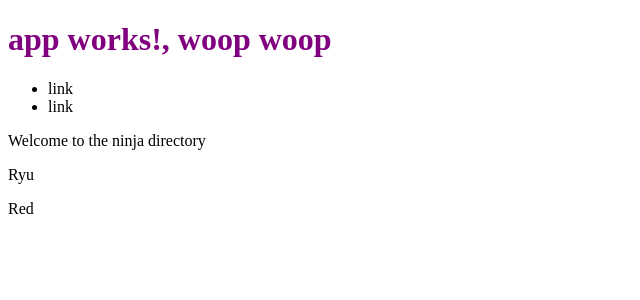
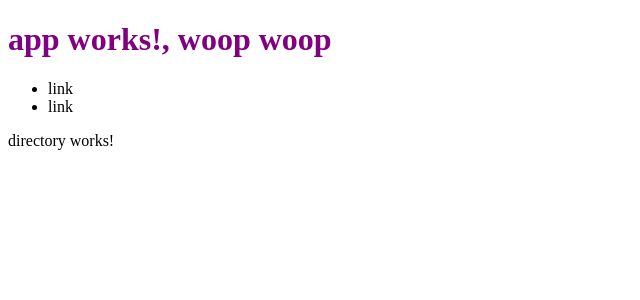
Before and after one commit to amnotafraid/ninja-directory, an Angular app: page /directory in a window 1280 px wide. Shown: the top 300 px of the page, without its empty margins (0-640 px from the left). Built offline with nearby package versions, Linux system fonts and the light colour scheme.

Commit message:
Lesson 16

```diff
--- a/src/app/app.component.html
+++ b/src/app/app.component.html
@@ -8,5 +8,6 @@
   </nav>
 </header>
 <section id="main">
-  <app-home [ninja]="ninja">Hello there!</app-home>
+  <!--app-home [ninja]="ninja" (onYell)="yell($event)">Hello there!</app-home-->
+  <router-outlet></router-outlet>
 </section>
--- a/src/app/app.component.ts
+++ b/src/app/app.component.ts
@@ -12,4 +12,9 @@ export class AppComponent {
     name: "Ryu",
     belt: "Red"
   };
+
+  yell(e) {
+    alert("I am yelling");
+    console.log(e); // I didn't see as much as he did in the console.
+  }
 }
--- /dev/null
+++ b/src/app/app.routes.ts
@@ -0,0 +1,7 @@
+import { DirectoryComponent } from "./directory/directory.component";
+import { HomeComponent } from "./home/home.component";
+
+export const APP_ROUTES = [
+  { path: 'directory', component: DirectoryComponent },
+  { path: '', component: HomeComponent }
+];
--- /dev/null
+++ b/src/app/directory/directory.component.html
@@ -0,0 +1,3 @@
+<p>
+  directory works!
+</p>
--- /dev/null
+++ b/src/app/directory/directory.component.ts
@@ -0,0 +1,15 @@
+import { Component, OnInit } from '@angular/core';
+
+@Component({
+  selector: 'app-directory',
+  templateUrl: './directory.component.html',
+  styleUrls: ['./directory.component.css']
+})
+export class DirectoryComponent implements OnInit {
+
+  constructor() { }
+
+  ngOnInit() {
+  }
+
+}
--- a/src/app/home/home.component.html
+++ b/src/app/home/home.component.html
@@ -1,5 +1,8 @@
 <p>
 {{homeTitle}}
 </p>
+<!--
 <p>{{ninja.name}}</p>
 <p>{{ninja.belt}}</p>
+-->
+<button (click)="fireYellEvent($event)">Hit me</button>
--- a/src/app/home/home.component.ts
+++ b/src/app/home/home.component.ts
@@ -1,4 +1,4 @@
-import { Component, OnInit, Input } from '@angular/core';
+import { Component, OnInit, Input, Output, EventEmitter } from '@angular/core';
 
 @Component({
   selector: 'app-home',
@@ -9,9 +9,14 @@ export class HomeComponent implements OnInit {
 
   homeTitle = "Welcome to the ninja directory";
   @Input() ninja;
+  @Output() onYell = new EventEmitter();
 
   alertMe(val) {
     alert(val);
+  }
+
+  fireYellEvent(e) {
+    this.onYell.emit(e)
   }
 
   constructor() { }
```
Also changed, not shown: src/app/app.module.ts (+7 -2 lines), src/app/directory/directory.component.css (added), 1 other file (tests, documents, lock files or other folders).
